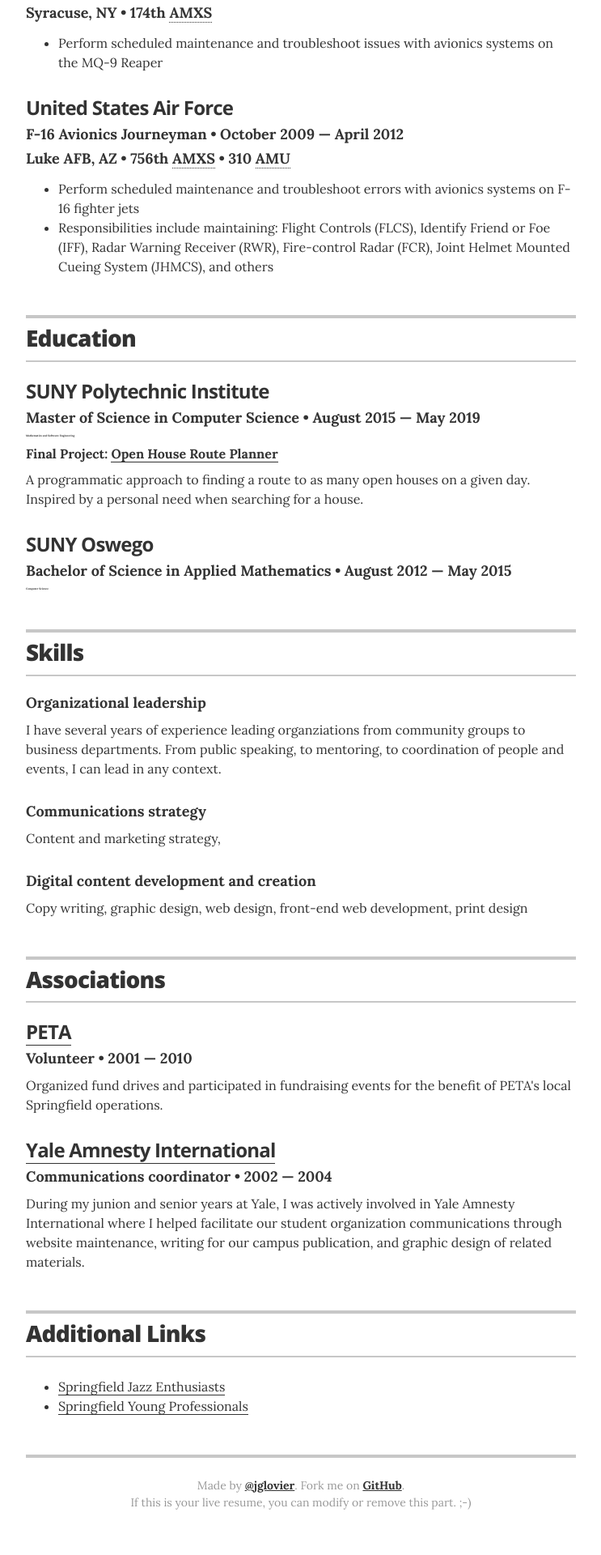
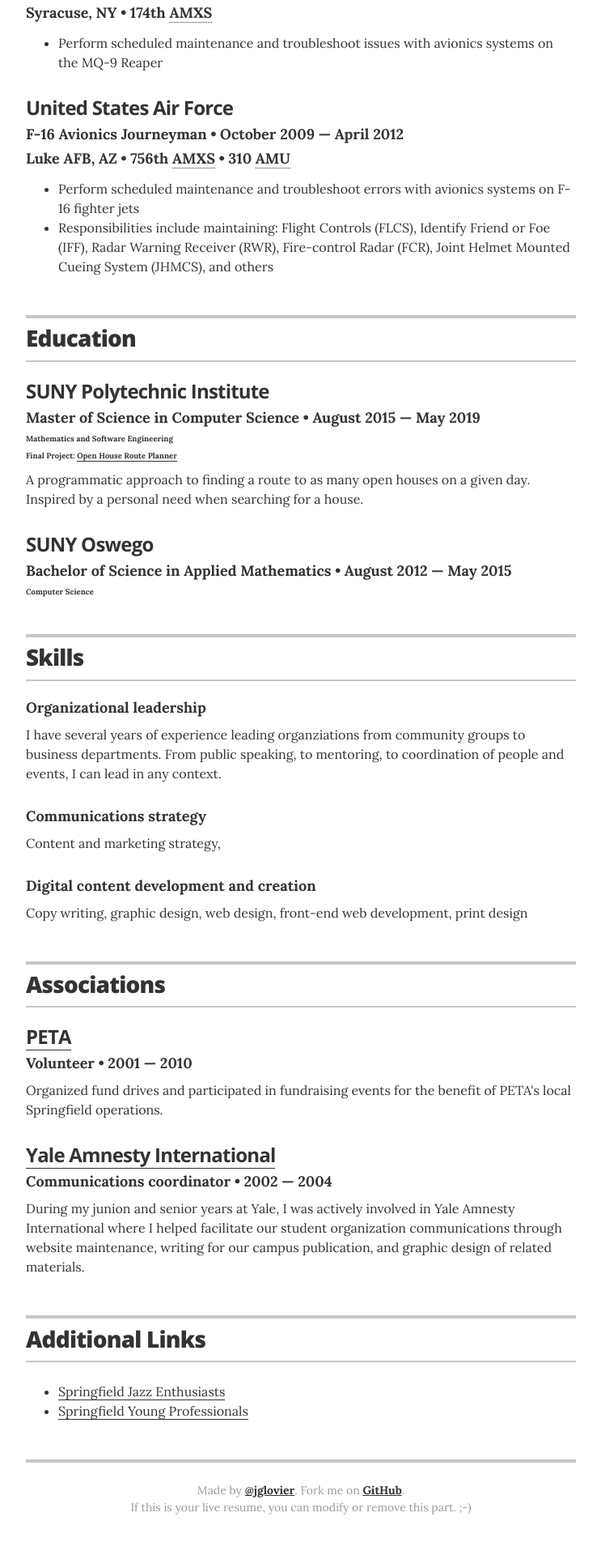
Before and after one commit to apjansing/apjansing.github.io, a Jekyll site: the page built from index.html, in a window 1280 px wide. Shown: the part 1819-3739 px from the top of the page at 81% size, without its empty margins (268-1011 px from the left). Built offline with Jekyll 4.4.1, drawn with Linux system fonts in a browser that asks for light colours.

Commit message:
formatting

```diff
--- a/_sass/_resume.scss
+++ b/_sass/_resume.scss
@@ -160,11 +160,11 @@
     line-height: 1;
 
     &.focus-title {
-      font-size: 0.2rem;
+      font-size: 0.6rem;
     }
 
     &.final-project-title {
-      font-size: 1rem;
+      font-size: 0.6rem;
     }
   }
 
```
